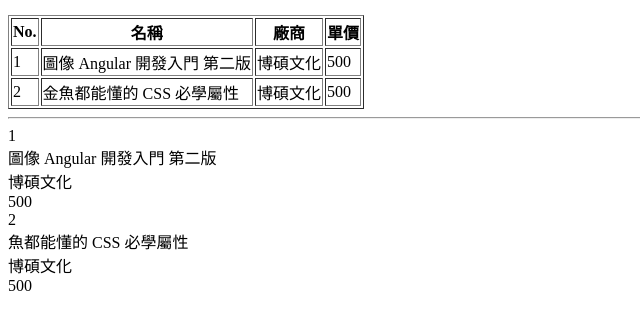
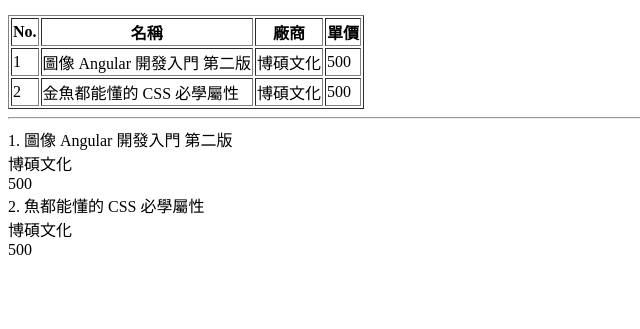
Before and after one commit to 13130613/mcu-113-1-web-13130613, a plain HTML site: page scr/index.html in a window 1280 px wide. Shown: the part 49-378 px from the top of the page, without its empty margins (0-640 px from the left). Drawn offline with Linux system fonts and the light colour scheme.

Commit message:
feat(html): 利用 span 顯示編號與名稱資料

```diff
--- a/scr/index.html
+++ b/scr/index.html
@@ -29,14 +29,18 @@
     </table>
     <hr />
     <div>
-      <div>1</div>
-      <div>圖像 Angular 開發入門 第二版</div>
+      <div>
+        <span>1.</span>
+        <span>圖像 Angular 開發入門 第二版</span>
+      </div>
       <div>博碩文化</div>
       <div>500</div>
     </div>
     <div>
-      <div>2</div>
-      <div>魚都能懂的 CSS 必學屬性</div>
+      <div>
+        <span>2.</span>
+        <span>魚都能懂的 CSS 必學屬性</span>
+      </div>
       <div>博碩文化</div>
       <div>500</div>
     </div>
```
